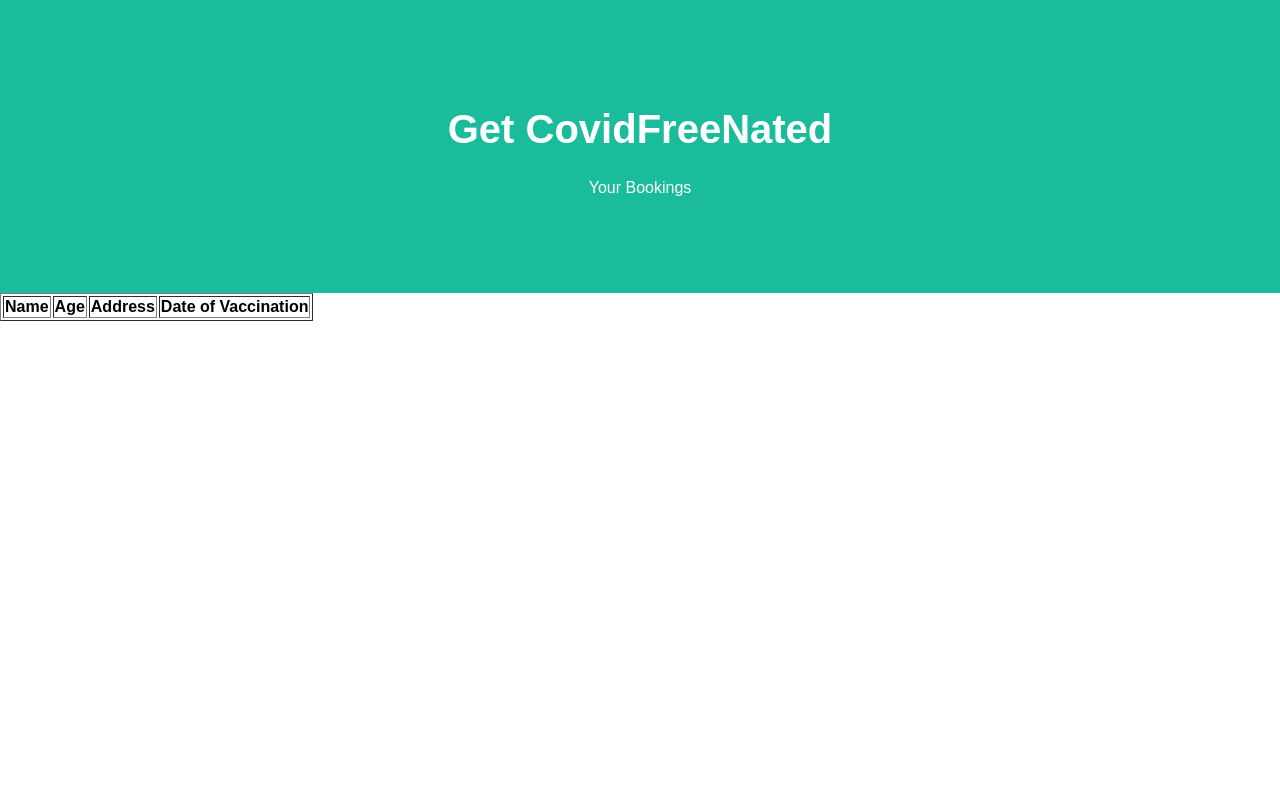
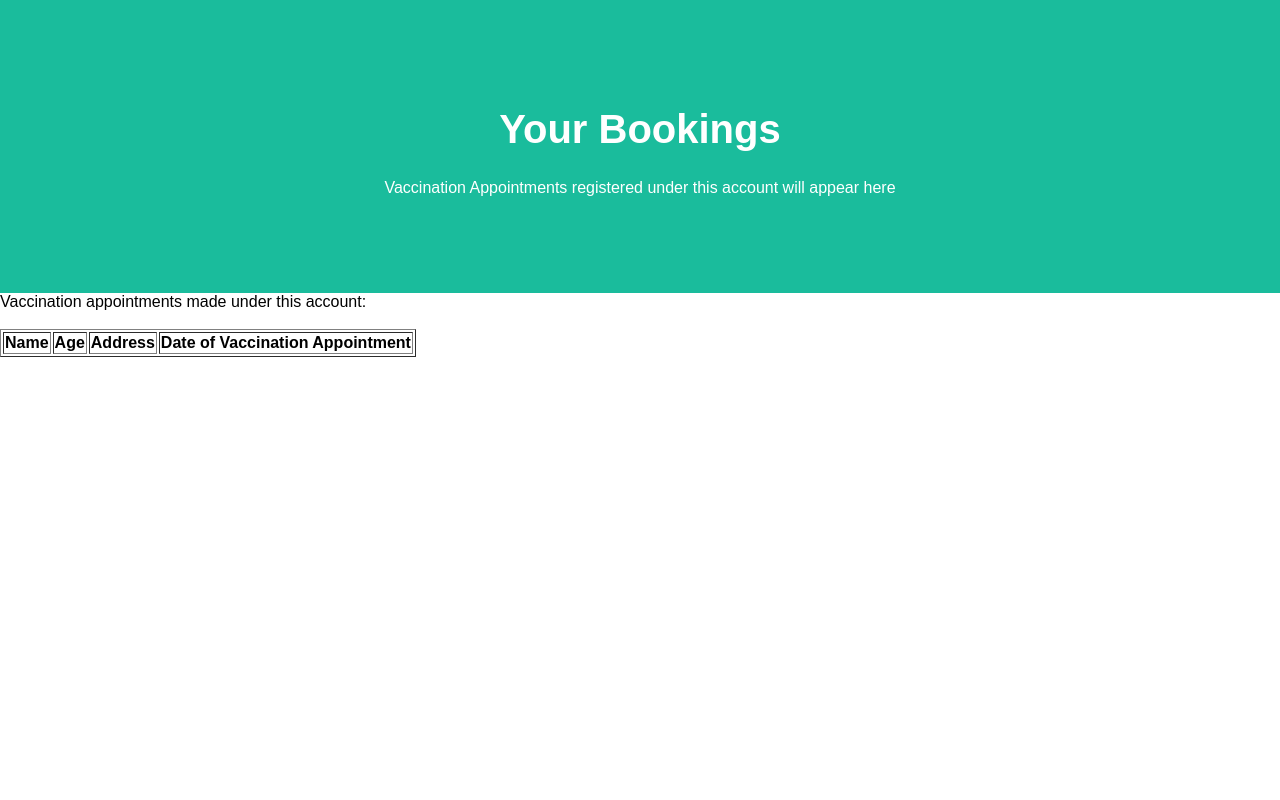
Before and after one commit to himanshusingh335/vaccine-booking, a PHP site: page /bookings.php in a window 1280 px wide. Run offline with PHP 8.4, Linux system fonts and the light colour scheme; the visitor is signed in with stand-in values (Sample User, id 1); data that the repository does not hold is empty.

Commit message:
💄 update ui

```diff
--- a/bookings.php
+++ b/bookings.php
@@ -15,20 +15,21 @@ include("db.php");
 
 <body>
     <div class="header">
-        <h1>Get CovidFreeNated</h1>
-        <p>Your Bookings</p>
+        <h1>Your Bookings</h1>
+        <p>Vaccination Appointments registered under this account will appear here</p>
     </div>
     <?php
 
 $accid=$_SESSION['username'];
 $result = mysqli_query($con,"SELECT * FROM Bookings WHERE Booking_Account_Id='$accid' ");
 
+echo "Vaccination appointments made under this account: <br><br>";
 echo "<table border='1'>
 <tr>
 <th>Name</th>
 <th>Age</th>
 <th>Address</th>
-<th>Date of Vaccination</th>
+<th>Date of Vaccination Appointment</th>
 </tr>";
 
 while($row = mysqli_fetch_array($result))
```
